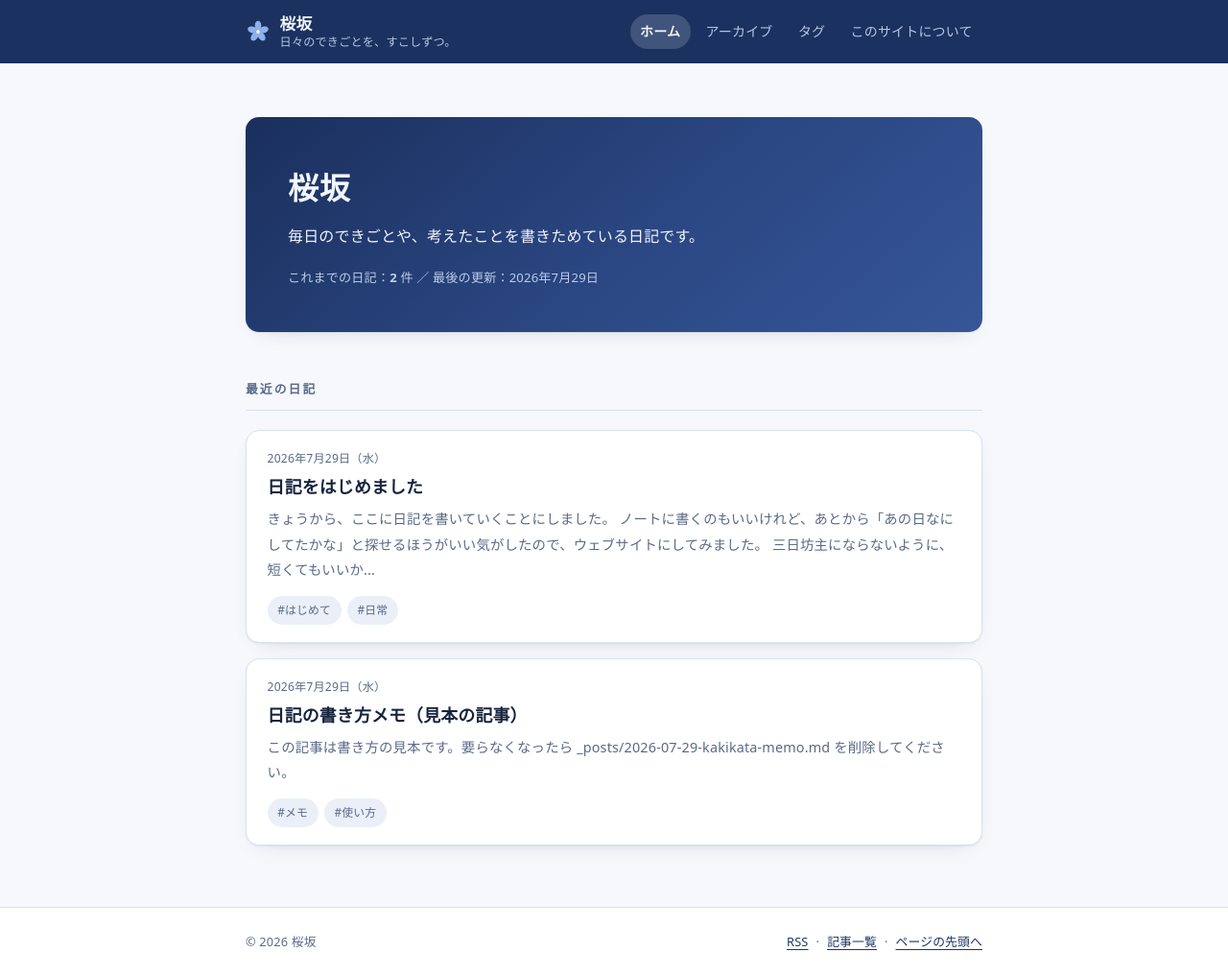
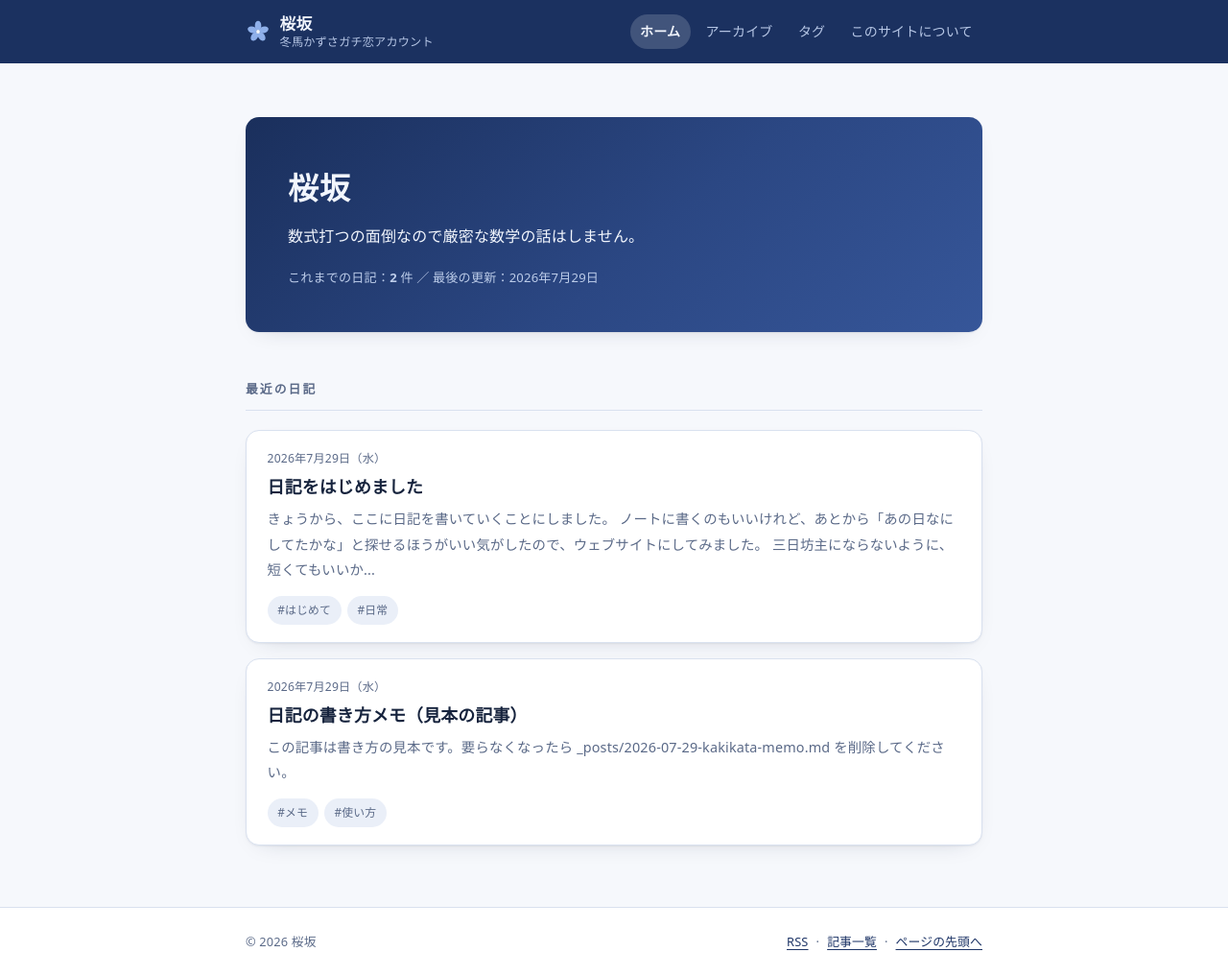
Before and after one commit to sakurazaka-math/sakurazaka-math.github.io, a Jekyll site: the page built from index.html, in a window 1280 px wide and 1017 px high. Shown: the whole window at 96% size. Built offline with Jekyll 4.4.1, drawn with Linux system fonts in a browser that asks for light colours.

Commit message:
Update _config.yml

```diff
--- a/_config.yml
+++ b/_config.yml
@@ -3,8 +3,8 @@
 # ここを書き換えるとサイト全体の表示が変わります
 # ------------------------------------------------------------
 title: 桜坂
-tagline: 日々のできごとを、すこしずつ。
-description: 毎日のできごとや、考えたことを書きためている日記です。
+tagline: 冬馬かずさガチ恋アカウント
+description: 数式打つの面倒なので厳密な数学の話はしません。
 author: 桜坂
 lang: 日本語
 timezone: Japan/Tokyo
```
